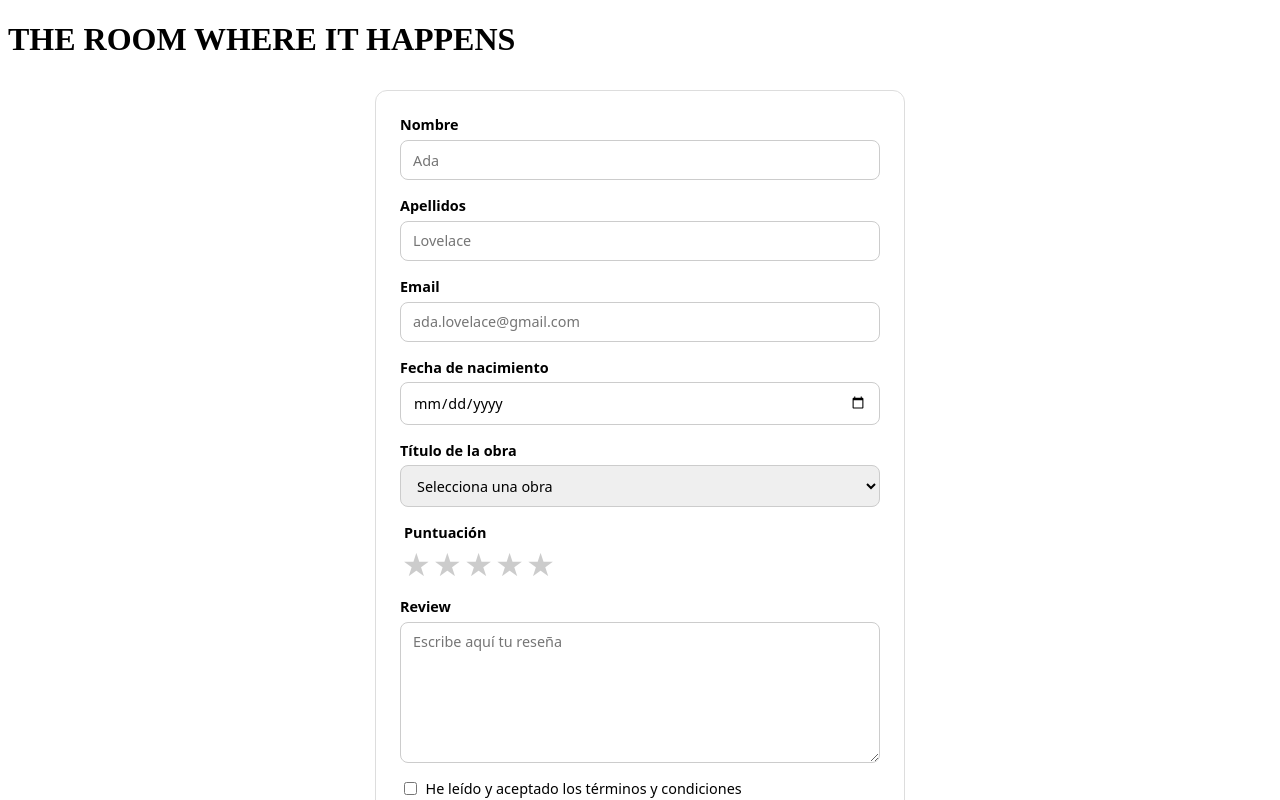
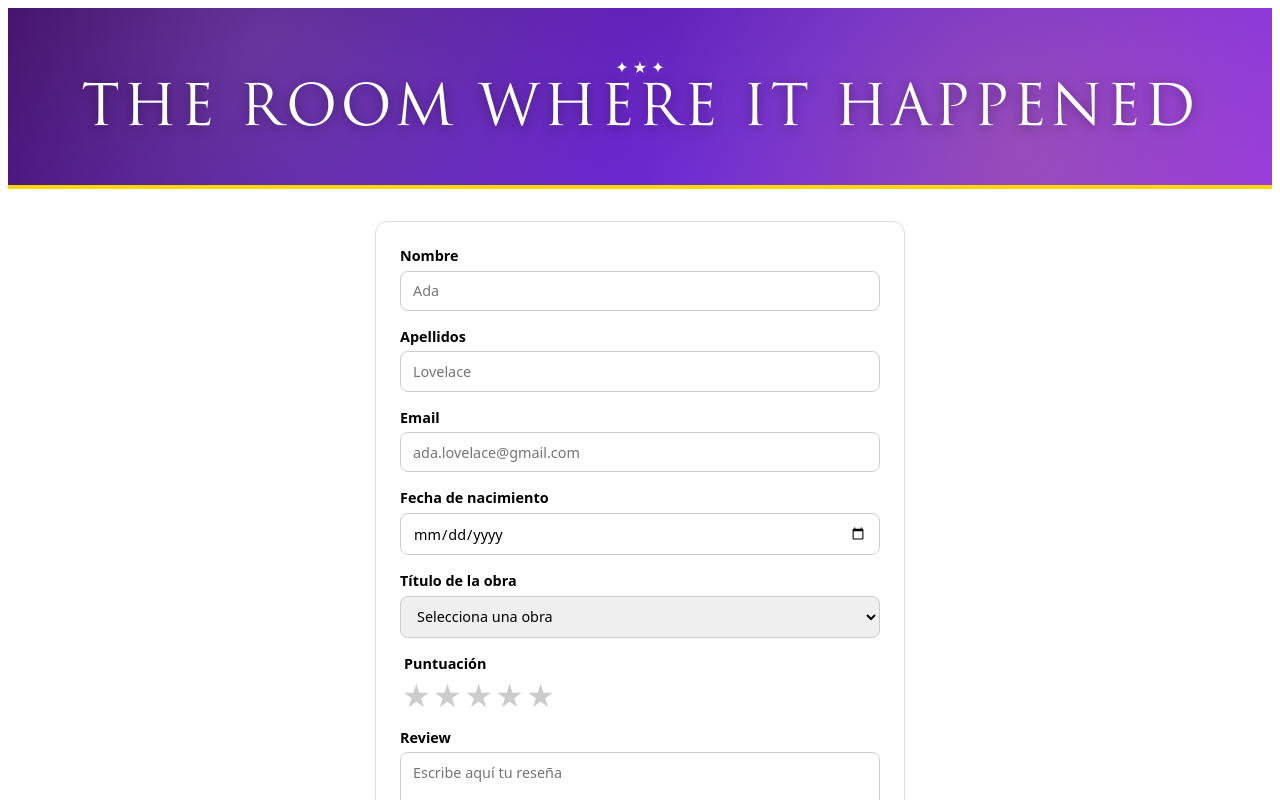
Before and after one commit to lara-fernandez-06/DesarrolloWeb_M4, a React (Vite) app in the folder m4/: page / in a window 1280 px wide. Shown: the top 800 px of the page. Built offline with nearby package versions, Linux system fonts and the light colour scheme; data requests are answered from the project's data file.

Commit message:
fuente y mejora de css

```diff
--- a/m4/src/App.css
+++ b/m4/src/App.css
@@ -1,15 +1,61 @@
-.reviewForm {
-  max-width: 480px;
+@font-face {
+  font-family: "Hamilfont";
+  src: url("./assets/fonts/TrajanPro-FontsMagazine.ttf");
+  font-display: swap;
+}
+
+:root {
+  /* Colores */
+  --color-primary: #6d28d9;
+  --color-primary-dark: #5b21b6;
+  --color-primary-deep: #3b0764;
+  --color-primary-light: #9333ea;
+  --color-primary-pale: #e9d5ff;
+  --color-gold: gold;
+  --color-error: #c00;
+  --color-error-bg: #fff5f5;
+  --color-error-soft: #f3b3b3;
+  --color-surface: #fff;
+  --color-text: #222;
+  --color-muted: #666;
+  --color-border: #ddd;
+  --color-border-input: #ccc;
+  --color-star-off: #ccc;
+
+  /* Medidas */
+  --radius-sm: 8px;
+  --radius-md: 12px;
+  --container-width: 480px;
+
+  /* Fuentes */
+  --font-body: system-ui, sans-serif;
+  --font-display: "Hamilfont", Georgia, serif;
+}
+
+/* ---------- Estructura compartida ---------- */
+
+.reviewForm,
+.review-container {
+  max-width: var(--container-width);
   margin: 2rem auto;
-  padding: 1.5rem;
   display: flex;
   flex-direction: column;
   gap: 1rem;
-  border: 1px solid #ddd;
-  border-radius: 12px;
-  background: #fff;
-  font-family: system-ui, sans-serif;
+  font-family: var(--font-body);
 }
+
+.reviewForm,
+.review {
+  background: var(--color-surface);
+  border: 1px solid var(--color-border);
+  border-radius: var(--radius-md);
+}
+
+.reviewForm {
+  padding: 1.5rem;
+}
+
+/* ---------- Formulario ---------- */
 
 /* Cada campo: texto encima, input debajo */
 .reviewForm > label {
@@ -20,14 +66,21 @@
   font-size: 0.9rem;
 }
 
+/* Checkbox de términos: en línea */
+.reviewForm > label:has(input[type="checkbox"]) {
+  flex-direction: row;
+  align-items: center;
+  font-weight: 400;
+}
+
 .reviewForm input[type="text"],
 .reviewForm input[type="email"],
 .reviewForm input[type="date"],
 .reviewForm select,
 .reviewForm textarea {
   padding: 0.6rem 0.75rem;
-  border: 1px solid #ccc;
-  border-radius: 8px;
+  border: 1px solid var(--color-border-input);
+  border-radius: var(--radius-sm);
   font: inherit;
   font-weight: 400;
 }
@@ -37,28 +90,58 @@
   resize: vertical;
 }
 
+/* Foco (normal y en error) */
 .reviewForm input:focus-visible,
 .reviewForm select:focus-visible,
 .reviewForm textarea:focus-visible {
-  outline: 2px solid #6d28d9;
+  outline: 2px solid var(--color-primary);
   outline-offset: 1px;
 }
 
-/* Checkbox de términos: en línea */
-.reviewForm > label:has(input[type="checkbox"]) {
-  flex-direction: row;
-  align-items: center;
-  font-weight: 400;
+.reviewForm input[aria-invalid="true"],
+.reviewForm select[aria-invalid="true"],
+.reviewForm textarea[aria-invalid="true"] {
+  border-color: var(--color-error);
+  background: var(--color-error-bg);
+}
+
+.reviewForm input[aria-invalid="true"]:focus-visible,
+.reviewForm select[aria-invalid="true"]:focus-visible,
+.reviewForm textarea[aria-invalid="true"]:focus-visible {
+  outline-color: var(--color-error);
 }
 
 /* Errores */
+.error,
 .reviewForm [role="alert"] {
   margin: -0.5rem 0 0;
-  color: #c00;
+  color: var(--color-error);
   font-size: 0.85rem;
 }
 
-/* Estrellas */
+/* Botón */
+.reviewForm button {
+  padding: 0.7rem 1rem;
+  border: none;
+  border-radius: var(--radius-sm);
+  background: var(--color-primary);
+  color: var(--color-surface);
+  font: inherit;
+  font-weight: 600;
+  cursor: pointer;
+}
+
+.reviewForm button:hover:not(:disabled) {
+  background: var(--color-primary-dark);
+}
+
+.reviewForm button:disabled {
+  opacity: 0.6;
+  cursor: not-allowed;
+}
+
+/* ---------- Estrellas del formulario ---------- */
+
 .estrellas {
   border: none;
   padding: 0;
@@ -66,35 +149,45 @@
   gap: 0.15rem;
   flex-wrap: wrap;
 }
+
 .estrellas legend {
   width: 100%;
   margin-bottom: 0.35rem;
   font-weight: 600;
   font-size: 0.9rem;
 }
+
 .estrellas label {
   position: relative;
   cursor: pointer;
 }
+
 .estrellas input {
   position: absolute;
   opacity: 0;
 }
+
 .estrellas [aria-hidden="true"] {
   font-size: 2rem;
   line-height: 1;
-  color: #ccc;
+  color: var(--color-star-off);
 }
+
 /* Ilumina la elegida y las anteriores (orden del DOM 1→5) */
 .estrellas label:has(input:checked) [aria-hidden],
 .estrellas label:has(~ label input:checked) [aria-hidden],
 .estrellas label:hover [aria-hidden],
 .estrellas label:has(~ label:hover) [aria-hidden] {
-  color: gold;
+  color: var(--color-gold);
 }
+
 .estrellas label:has(input:focus-visible) {
-  outline: 2px solid #6d28d9;
+  outline: 2px solid var(--color-primary);
   border-radius: 4px;
+}
+
+.estrellas[aria-invalid="true"] [aria-hidden="true"] {
+  color: var(--color-error-soft);
 }
 
 .sr-only {
@@ -106,68 +199,17 @@
   white-space: nowrap;
 }
 
-/* Botón */
-.reviewForm button {
-  padding: 0.7rem 1rem;
-  border: none;
-  border-radius: 8px;
-  background: #6d28d9;
-  color: #fff;
-  font: inherit;
-  font-weight: 600;
-  cursor: pointer;
-}
-.reviewForm button:hover:not(:disabled) {
-  background: #5b21b6;
-}
-.reviewForm button:disabled {
-  opacity: 0.6;
-  cursor: not-allowed;
-}
-
-.error {
-  color: #c00;
-  font-size: 0.85rem;
-  margin: -0.5rem 0 0;
-}
-
-.reviewForm input[aria-invalid="true"],
-.reviewForm select[aria-invalid="true"],
-.reviewForm textarea[aria-invalid="true"] {
-  border-color: #c00;
-  background: #fff5f5;
-}
-
-.reviewForm input[aria-invalid="true"]:focus-visible,
-.reviewForm select[aria-invalid="true"]:focus-visible,
-.reviewForm textarea[aria-invalid="true"]:focus-visible {
-  outline-color: #c00;
-}
-.estrellas[aria-invalid="true"] [aria-hidden="true"] {
-  color: #f3b3b3;
-}
-
-.review-container {
-  max-width: 480px;
-  margin: 2rem auto;
-  display: flex;
-  flex-direction: column;
-  gap: 1rem;
-  font-family: system-ui, sans-serif;
-}
+/* ---------- Lista de reseñas ---------- */
 
 .review-container > h3 {
   margin: 0 0 0.25rem;
   font-size: 1.25rem;
-  color: #3b0764;
+  color: var(--color-primary-deep);
 }
 
 .review {
   padding: 1rem 1.25rem;
-  background: #fff;
-  border: 1px solid #ddd;
-  border-left: 4px solid #6d28d9;
-  border-radius: 12px;
+  border-left: 4px solid var(--color-primary);
   box-shadow: 0 1px 3px rgb(0 0 0 / 0.06);
   transition: transform 0.15s, box-shadow 0.15s;
 }
@@ -177,41 +219,78 @@
   box-shadow: 0 4px 12px rgb(0 0 0 / 0.1);
 }
 
+.review-header {
+  display: flex;
+  justify-content: space-between;
+  align-items: baseline;
+  gap: 0.75rem;
+  margin-bottom: 0.15rem;
+}
+
 .review h4 {
-  margin: 0 0 0.15rem;
+  margin: 0;
   font-size: 1.05rem;
-  color: #6d28d9;
+  color: var(--color-primary);
 }
 
 .review h5 {
   margin: 0 0 0.6rem;
   font-size: 0.85rem;
   font-weight: 500;
-  color: #666;
+  color: var(--color-muted);
 }
 
 .review p {
   margin: 0;
   line-height: 1.5;
-  color: #222;
-  overflow-wrap: anywhere; /* evita que un texto largo sin espacios rompa la tarjeta */
-}
-
-.review-header {
-  display: flex;
-  justify-content: space-between; /* título a la izquierda, estrellas a la derecha */
-  align-items: baseline;
-  gap: 0.75rem;
-  margin-bottom: 0.15rem;
-}
-
-.review-header h4 {
-  margin: 0;
+  color: var(--color-text);
+  overflow-wrap: anywhere;
 }
 
 .review .review-rating {
-  color: gold;
+  color: var(--color-gold);
   font-size: 1.1rem;
   letter-spacing: 0.1rem;
-  white-space: nowrap; /* que las estrellas no se partan en dos líneas */
+  white-space: nowrap;
 }
+
+/* ---------- Header ---------- */
+
+.site-header {
+  position: relative;
+  padding: 3rem 1rem 2.5rem;
+  text-align: center;
+  color: var(--color-surface);
+  font-family: var(--font-body);
+  background:
+    radial-gradient(circle at 20% 20%, rgb(255 255 255 / 0.15), transparent 40%),
+    radial-gradient(circle at 80% 80%, rgb(255 215 0 / 0.18), transparent 40%),
+    linear-gradient(135deg, var(--color-primary-deep), var(--color-primary) 60%, var(--color-primary-light));
+  border-bottom: 4px solid var(--color-gold);
+  overflow: hidden;
+}
+
+.site-header__deco {
+  display: block;
+  margin-bottom: 0.5rem;
+  color: var(--color-gold);
+  letter-spacing: 0.6rem;
+  font-size: 1rem;
+}
+
+.site-header h1 {
+  margin: 0;
+  font-family: var(--font-display);
+  font-size: clamp(2rem, 6vw, 3.5rem);
+  font-weight: 400; /* la fuente solo tiene un peso: evita el negrita falso */
+  letter-spacing: 0.06em;
+  text-shadow: 0 2px 12px rgb(0 0 0 / 0.35);
+}
+
+.site-header p {
+  max-width: 36rem;
+  margin: 0.75rem auto 0;
+  font-size: 1.05rem;
+  line-height: 1.5;
+  color: var(--color-primary-pale);
+}
--- a/m4/src/components/Header.jsx
+++ b/m4/src/components/Header.jsx
@@ -1,5 +1,8 @@
 export default function Header(){
     return(
-        <h1 className="px-4 py-8 mx-auto my-auto max-w-md">THE ROOM WHERE IT HAPPENS</h1>
+        <header className="site-header">
+            <span className="site-header-deco" aria-hidden="true">✦ ★ ✦</span>
+            <h1>THE ROOM WHERE IT HAPPENED</h1>
+        </header>
     )
 }
```
Also changed, not shown: m4/src/assets/fonts/TrajanPro-FontsMagazine.ttf (added).
